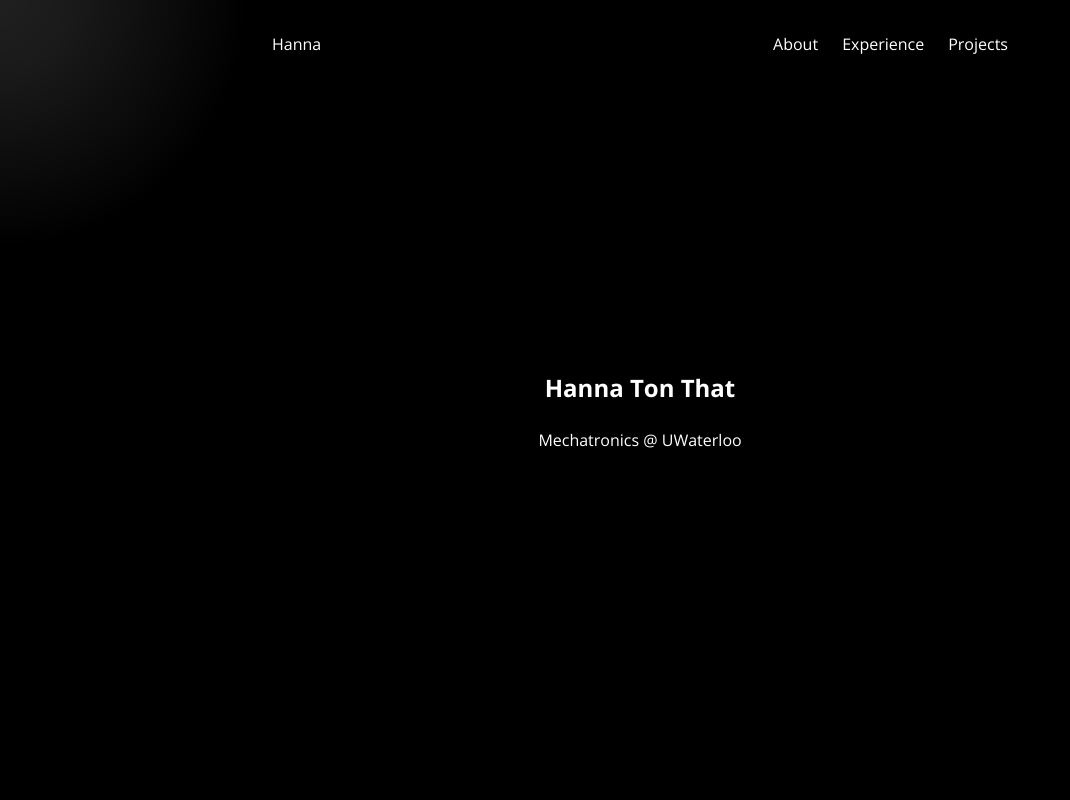
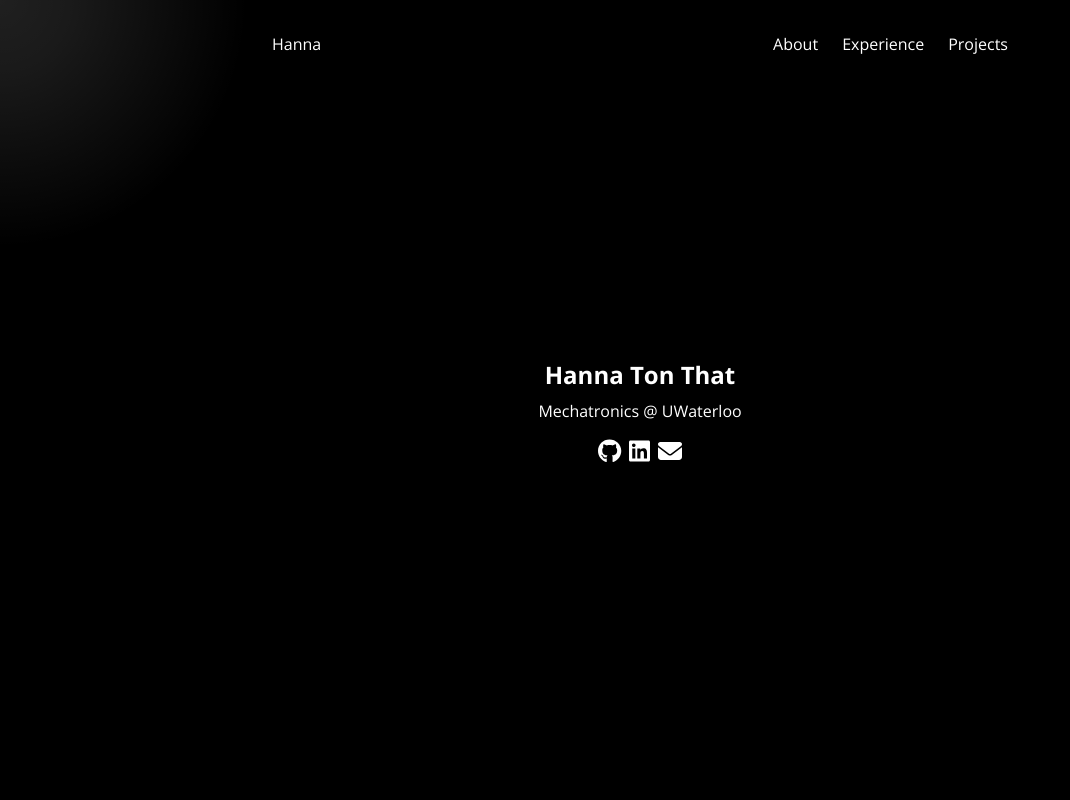
Before and after one commit to hannatonthat/portfolio-v2, a Next.js app: page / in a window 1280 px wide. Shown: the top 800 px of the page, without its empty margins (0-1070 px from the left). Built offline with nearby package versions, Linux system fonts and the light colour scheme.

Commit message:
Add hero icons

```diff
--- a/components/Hero.js
+++ b/components/Hero.js
@@ -3,8 +3,22 @@
 import Navbar from "@components/Navbar"
 import StaggeredLine from "@components/StaggeredLine";
 
+import { FontAwesomeIcon } from "@fortawesome/react-fontawesome";
+import { faGithub, faLinkedin } from "@fortawesome/free-brands-svg-icons";
+import { faEnvelope } from "@fortawesome/free-solid-svg-icons";
+
 export default function Hero() {
   let index = 0
+
+  const copyEmail = () => {
+    navigator.clipboard.writeText("htonthat@uwaterloo.ca")
+      .then(() => {
+        alert("Email copied!");
+      })
+      .catch(err => {
+        console.error("Failed to copy email:", err);
+      });
+  };
 
   return (
     <section className="relative h-screen flex flex-col justify-center items-center text-center">
@@ -12,11 +26,39 @@ export default function Hero() {
         <Navbar />
       </div>
         <StaggeredLine index={index}>
-          <h1 className="">Hanna Ton That</h1>
+          <h1 className="!mb-2">Hanna Ton That</h1>
         </StaggeredLine>
         <StaggeredLine index={++index}>
           <p className="">Mechatronics @ UWaterloo</p>
         </StaggeredLine>
+        <StaggeredLine index={++index}>
+          <div className="mt-4 flex gap-2">
+            <a
+              href="https://github.com/hannatonthat"
+              target="_blank"
+              rel="noopener noreferrer"
+              className=""
+            >
+              <FontAwesomeIcon icon={faGithub} className="text-2xl transition-transform duration-300 hover:scale-110" />
+            </a>
+
+            <a
+              href="https://www.linkedin.com/in/hannatonthat/"
+              target="_blank"
+              rel="noopener noreferrer"
+              className=""
+            >
+              <FontAwesomeIcon icon={faLinkedin} className="text-2xl transition-transform duration-300 hover:scale-110" />
+            </a>
+
+            <button
+              onClick={copyEmail}
+              className=""
+            >
+              <FontAwesomeIcon icon={faEnvelope} className="text-2xl cursor-pointer transition-transform duration-300 hover:scale-110" />
+            </button>
+          </div>
+        </StaggeredLine>
     </section>
   );
 }
--- a/components/Navbar.js
+++ b/components/Navbar.js
@@ -1,14 +1,8 @@
 "use client";
 
 import Link from "next/link";
-import { useContext } from "react";
-import { ThemeContext } from "@components/Theme";
-import { FontAwesomeIcon } from "@fortawesome/react-fontawesome";
-import { faSun, faMoon } from "@fortawesome/free-solid-svg-icons";
 
 export default function Navbar() {
-  const { darkMode, setDarkMode } = useContext(ThemeContext);
-
   return (
     <nav className="backdrop-blur-sm">
       <div className="max-w-screen-md mx-auto py-8">
--- a/components/ProjectItem.js
+++ b/components/ProjectItem.js
@@ -15,7 +15,7 @@ export default function ProjectItem({ title, github, summary, skills = [], onSki
         >
           <FontAwesomeIcon
             icon={faGithub}
-            className="text-lg transition-transform duration-300 hover:scale-110"
+            className="text-2xl transition-transform duration-300 hover:scale-110"
           />
         </a>
         <h3 className="">{title}</h3>
```
